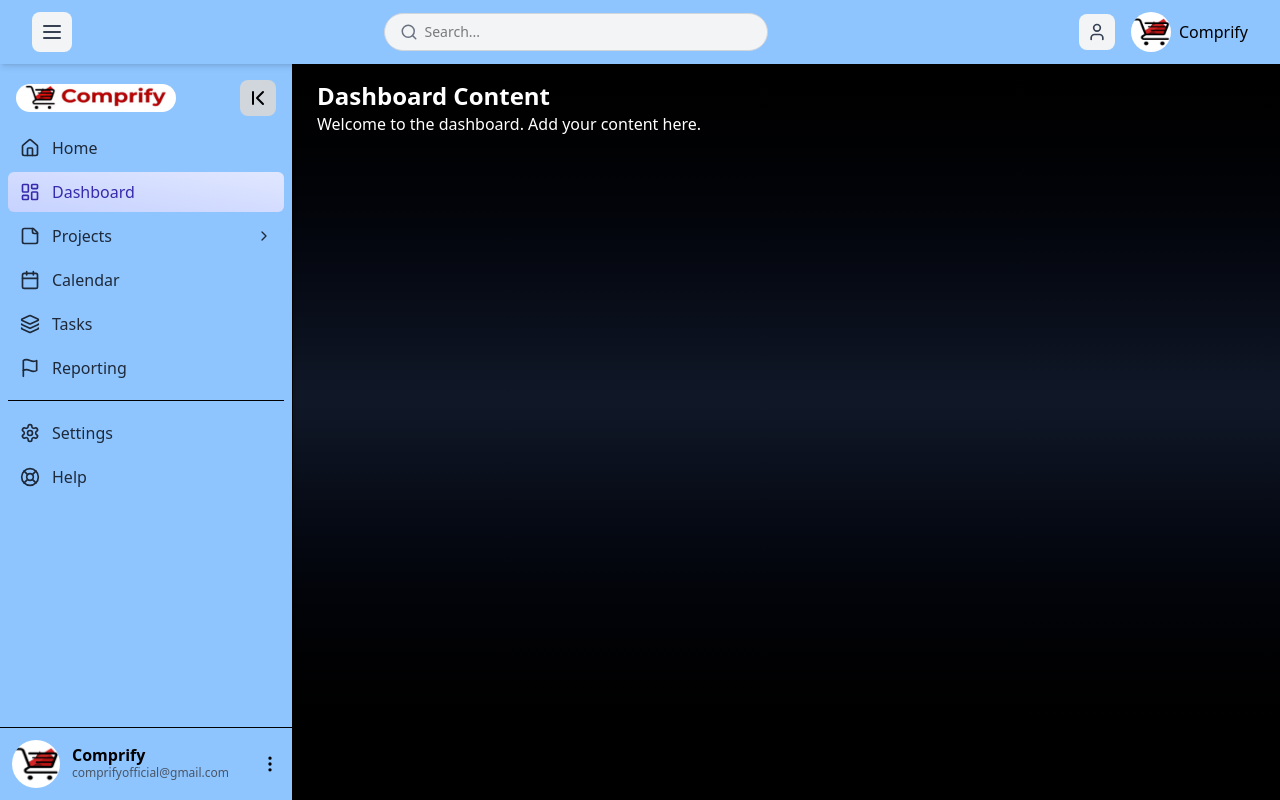
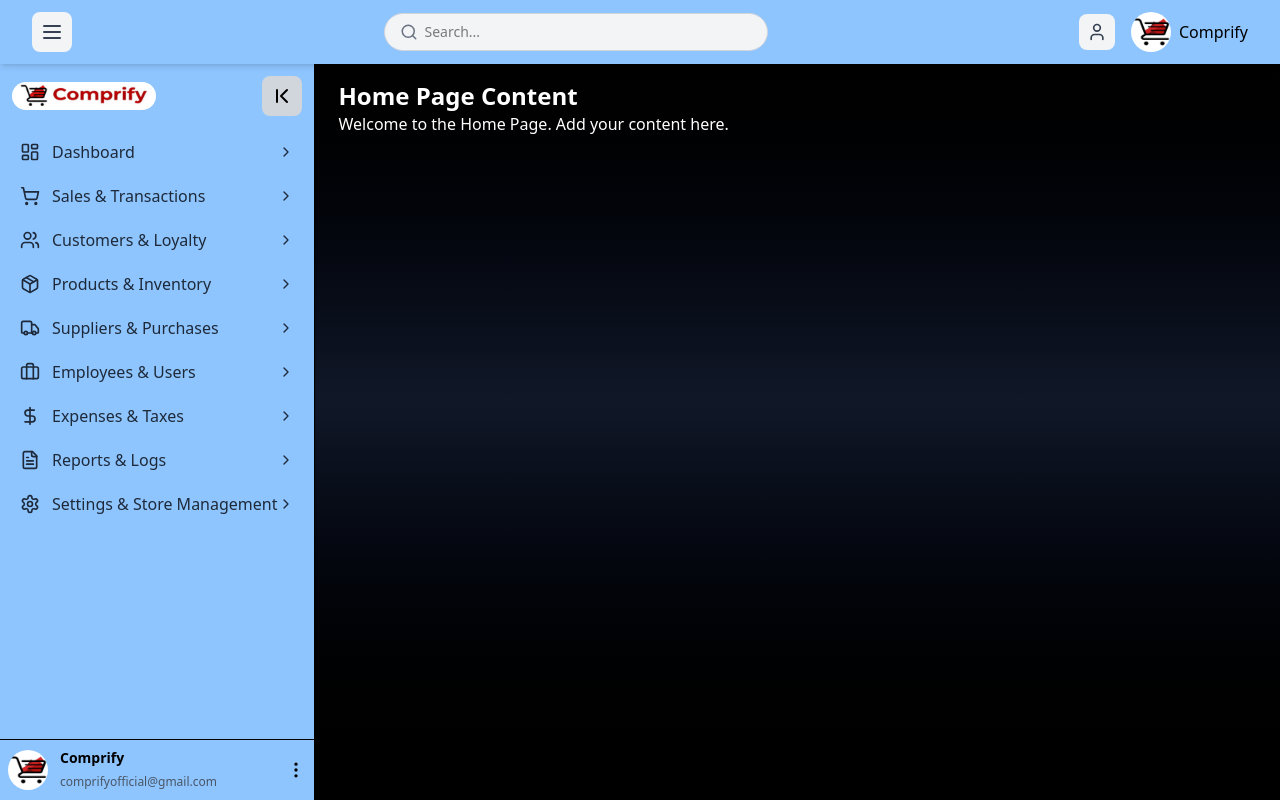
Before and after one commit to Thamizhjaisankar-git/Comprify_pos, a React (Vite) app: page / in a window 1280 px wide. Both pictures are taken after a click on the button 38 px from the left and 98 px from the top of the page. Built offline with nearby package versions, Linux system fonts and the light colour scheme.

Commit message:
changes made

```diff
--- a/src/App.jsx
+++ b/src/App.jsx
@@ -1,15 +1,16 @@
 import React from "react";
 import { BrowserRouter as Router, Routes, Route } from "react-router-dom";
 import LogIn from "./pages/loginPage/LogIn";
-import Dashboard from "./pages/dashboard/Dashboard";
+import Home from "./pages/home/Home";
 import LandingPage from "./pages/landingPage/LandingPage";
+
 
 function App() {
   return (
     <Router>
       <Routes>
         <Route exact path="/login" element={<LogIn />}></Route>
-        <Route exact path="/" element={<Dashboard />}></Route>
+        <Route exact path="/" element={<Home />}></Route>
         {/* <Route exact path="/" element={<LandingPage />} /> */}
       </Routes>
     </Router>
--- a/src/components/globalComponent/navbar/Navbar.jsx
+++ b/src/components/globalComponent/navbar/Navbar.jsx
@@ -30,7 +30,7 @@ export default function Navbar() {
                     <User size={20} className="text-gray-700" />
                 </button>
                 <div className="flex items-center gap-2 cursor-pointer">
-                    <img src={profile} className="w-10 h-10 rounded-full" alt="User Profile" />
+                    <img src={profile} className="w-10 h-10 rounded-full bg-transparent" alt="User Profile" />
                     <span className="hidden lg:block font-medium">Comprify</span>
                 </div>
             </div>
--- a/src/components/globalComponent/sidebar/Sidebar.jsx
+++ b/src/components/globalComponent/sidebar/Sidebar.jsx
@@ -12,15 +12,15 @@ export default function Sidebar({ children }) {
         <aside className="h-[calc(100vh-4rem)] mt-16 z-50 relative">
             <nav className="h-full flex flex-col bg-blue-300 border-r shadow-sm transition-all">
                 {/* Sidebar Header */}
-                <div className="p-4 pb-2 flex justify-between items-center">
+                <div className="p-3 flex justify-between items-center">
                     <img
                         src={logo}
-                        className={`rounded-full object-cover transition-all ${expanded ? "w-40 h-7 opacity-100" : "w-0 h-0 opacity-0 scale-0"}`}
+                        className={`rounded-full object-cover transition-all ${expanded ? "w-36 h-7 opacity-100" : "w-0 h-0 opacity-0 scale-0"}`}
                         alt="Logo"
                     />
                     <button
                         onClick={() => setExpanded((curr) => !curr)}
-                        className="p-1.5 rounded-lg bg-gray-300 hover:bg-gray-400"
+                        className="p-2 rounded-lg bg-gray-300 hover:bg-gray-400"
                     >
                         {expanded ? <ChevronFirst /> : <ChevronLast />}
                     </button>
@@ -28,19 +28,17 @@ export default function Sidebar({ children }) {
 
                 {/* Sidebar Items */}
                 <SidebarContext.Provider value={{ expanded }}>
-                    <ul className="flex-1 px-2">{children}</ul>
+                    <ul className="flex-1 px-2 space-y-0.5 ">{children}</ul>
                 </SidebarContext.Provider>
 
                 {/* Profile Section */}
-                <div className="border-t flex p-3">
-                    <img src={profile} className="w-12 h-12 rounded-full" alt="Profile" />
-                    <div className={`flex justify-between items-center overflow-hidden transition-all ${expanded ? "w-52 ml-3" : "w-0 opacity-0 scale-0"} `}>
-                        <div className="leading-4">
-                            <h4 className="font-semibold">Comprify</h4>
-                            <span className="text-xs text-gray-600">comprifyofficial@gmail.com</span>
-                        </div>
-                        <MoreVertical size={20} />
+                <div className="border-t flex items-center p-2">
+                    <img src={profile} className="w-10 h-10 rounded-full" alt="Profile" />
+                    <div className={`overflow-hidden transition-all ${expanded ? "w-40 ml-3" : "w-0 opacity-0 scale-0"}`}>
+                        <h4 className="font-semibold text-sm">Comprify</h4>
+                        <span className="text-xs text-gray-600">comprifyofficial@gmail.com</span>
                     </div>
+                    {expanded && <MoreVertical size={20} className="ml-auto cursor-pointer" />}
                 </div>
             </nav>
         </aside>
@@ -51,18 +49,20 @@ export function SidebarItem({ icon, text, active, alert }) {
     const { expanded } = useContext(SidebarContext);
 
     return (
-        <li className={`relative flex items-center py-2 px-3 my-1 font-medium rounded-md cursor-pointer transition-colors group ${active ? "bg-gradient-to-tr from-indigo-200 to-indigo-100 text-indigo-800" : "hover:bg-indigo-50 text-gray-800"}`}>
+        <li className={`relative flex items-center px-3 py-1.5 rounded-md cursor-pointer transition-colors group ${active ? "bg-indigo-200 text-indigo-800" : "hover:bg-indigo-50 text-gray-800 "}`}>
             {icon}
-            <span className={`overflow-hidden transition-all ${expanded ? "w-52 ml-3" : "w-0 opacity-0 scale-0"}`}>{text}</span>
+            <span className={`overflow-hidden whitespace-nowrap transition-all  ${expanded ? "w-auto ml-3" : "w-0 opacity-0 scale-0"}`}>
+                {text}
+            </span>
             {alert && (
-                <div className={`absolute right-2 w-2 h-2 rounded bg-indigo-400 ${expanded ? "" : "top-2"}`} />
+                <div className={`absolute right-2 w-2 h-2 rounded-full bg-red-500 ${expanded ? "" : "top-2"}`} />
             )}
 
             {/* Tooltip when collapsed */}
             {!expanded && (
-                <div className="absolute left-full whitespace-nowrap rounded-md px-2 py-1 ml-6 bg-indigo-100 text-indigo-800 text-sm invisible opacity-20 -translate-x-3 transition-all group-hover:visible group-hover:opacity-100 group-hover:translate-x-0">
+                <span className="absolute left-14 bg-indigo-100 text-indigo-800 text-xs rounded px-2 py-1 opacity-0 transition-opacity group-hover:opacity-100">
                     {text}
-                </div>
+                </span>
             )}
         </li>
     );
--- a/src/components/globalComponent/sidebar/SidebarDropDown.jsx
+++ b/src/components/globalComponent/sidebar/SidebarDropDown.jsx
@@ -20,7 +20,7 @@ export default function SidebarDropDown({ icon, text, subItems = [] }) {
         >
             {/* Main Sidebar Item */}
             <div
-                className={`relative flex items-center py-2 px-3 my-1 font-medium rounded-md cursor-pointer transition-colors group hover:bg-indigo-50 text-gray-800`}
+                className={`relative flex items-center py-2 px-3 my-1 font-medium rounded-md cursor-pointer transition-colors group hover:bg-indigo-50 text-gray-800 `}
                 onClick={() => expanded && setOpen(!open)} // Click to open only when expanded
             >
                 {icon}
--- a/src/pages/dashboard/Dashboard.jsx
+++ b/src/pages/dashboard/Dashboard.jsx
@@ -1,48 +1,11 @@
-import { LayoutDashboard, Home, StickyNote, Layers, Flag, Calendar, LifeBuoy, Settings, FileText } from "lucide-react";
-import Sidebar, { SidebarItem } from "../../components/globalComponent/sidebar/Sidebar";
-import SidebarDropDown from "../../components/globalComponent/sidebar/SidebarDropDown";
-import Navbar from "../../components/globalComponent/navbar/Navbar";
+import React from 'react'
 
-function Dashboard() {
+const Dashboard = () => {
   return (
-    <div className="flex h-screen text-black bg-gradient-to-b from-black via-gray-900 to-black ">
-      {/* Sidebar */}
-      <Sidebar>
-        <SidebarItem icon={<Home size={20} />} text="Home" />
-        <SidebarItem icon={<LayoutDashboard size={20} />} text="Dashboard" active />
-
-        {/* Dropdown for Projects */}
-        <SidebarDropDown
-          icon={<StickyNote size={20} />}
-          text="Projects"
-          subItems={[
-            { icon: <FileText size={18} />, text: "Project 1" },
-            { icon: <FileText size={18} />, text: "Project 2" },
-            { icon: <FileText size={18} />, text: "Project 3" }
-          ]}
-        />
-
-        <SidebarItem icon={<Calendar size={20} />} text="Calendar" />
-        <SidebarItem icon={<Layers size={20} />} text="Tasks" />
-        <SidebarItem icon={<Flag size={20} />} text="Reporting" />
-        <hr className="my-3" />
-        <SidebarItem icon={<Settings size={20} />} text="Settings" />
-        <SidebarItem icon={<LifeBuoy size={20} />} text="Help" />
-      </Sidebar>
-
-      {/* Main Content */}
-      <div className="flex-1 flex flex-col ">
-        {/* Navbar - Fixed at the top */}
-        <Navbar />
-
-        {/* Main Content Area */}
-        <main className="p-6 pt-20 text-white">
-          <h1 className="text-2xl font-bold">Dashboard Content</h1>
-          <p>Welcome to the dashboard. Add your content here.</p>
-        </main>
-      </div>
+    <div>
+      Dashboard
     </div>
-  );
+  )
 }
 
-export default Dashboard;
+export default Dashboard
--- /dev/null
+++ b/src/pages/home/Home.jsx
@@ -0,0 +1,139 @@
+import { LayoutDashboard, ShoppingCart, CreditCard, Users, Package, Truck, Briefcase, DollarSign, FileText, Settings } from "lucide-react";
+import Sidebar, { SidebarItem } from "../../components/globalComponent/sidebar/Sidebar";
+import SidebarDropDown from "../../components/globalComponent/sidebar/SidebarDropDown";
+import Navbar from "../../components/globalComponent/navbar/Navbar";
+
+function HomePage() {
+  return (
+    <div className="flex h-screen text-black bg-gradient-to-b from-black via-gray-900 to-black ">
+      {/* Sidebar */}
+      <Sidebar>
+        {/* Dashboard */}
+        <SidebarDropDown
+          icon={<LayoutDashboard size={20} />}
+          text="Dashboard"
+          subItems={[
+            { icon: <FileText size={18} />, text: "Overview" },
+            { icon: <FileText size={18} />, text: "Sales Summary" },
+            { icon: <FileText size={18} />, text: "Store Performance" }
+          ]}
+        />
+
+        {/* Sales & Transactions */}
+        <SidebarDropDown
+          icon={<ShoppingCart size={20} />}
+          text="Sales & Transactions"
+          subItems={[
+            { icon: <CreditCard size={18} />, text: "Create Sale" },
+            { icon: <FileText size={18} />, text: "Sales History" },
+            { icon: <FileText size={18} />, text: "Returns & Refunds" },
+            { icon: <FileText size={18} />, text: "Bills & Receipts" },
+            { icon: <FileText size={18} />, text: "Create Bill" },
+            { icon: <FileText size={18} />, text: "Bill List" },
+            { icon: <FileText size={18} />, text: "Receipts" },
+            { icon: <FileText size={18} />, text: "Transactions" }
+          ]}
+        />
+
+        {/* Customers & Loyalty */}
+        <SidebarDropDown
+          icon={<Users size={20} />}
+          text="Customers & Loyalty"
+          subItems={[
+            { icon: <FileText size={18} />, text: "Add Customer" },
+            { icon: <FileText size={18} />, text: "Customer List" },
+            { icon: <FileText size={18} />, text: "Customer Transactions" },
+            { icon: <FileText size={18} />, text: "Loyalty Program" }
+          ]}
+        />
+
+        {/* Products & Inventory */}
+        <SidebarDropDown
+          icon={<Package size={20} />}
+          text="Products & Inventory"
+          subItems={[
+            { icon: <FileText size={18} />, text: "Add Product" },
+            { icon: <FileText size={18} />, text: "Product List" },
+            { icon: <FileText size={18} />, text: "Categories" },
+            { icon: <FileText size={18} />, text: "Promotions & Discounts" },
+            { icon: <FileText size={18} />, text: "Stock & Inventory" },
+            { icon: <FileText size={18} />, text: "Stock List" },
+            { icon: <FileText size={18} />, text: "Adjust Inventory" }
+          ]}
+        />
+
+        {/* Suppliers & Purchases */}
+        <SidebarDropDown
+          icon={<Truck size={20} />}
+          text="Suppliers & Purchases"
+          subItems={[
+            { icon: <FileText size={18} />, text: "Add Supplier" },
+            { icon: <FileText size={18} />, text: "Supplier List" },
+            { icon: <FileText size={18} />, text: "Supplier Transactions" }
+          ]}
+        />
+
+        {/* Employees & Users */}
+        <SidebarDropDown
+          icon={<Briefcase size={20} />}
+          text="Employees & Users"
+          subItems={[
+            { icon: <FileText size={18} />, text: "Add Employee" },
+            { icon: <FileText size={18} />, text: "Employee List" },
+            { icon: <FileText size={18} />, text: "Salesmen" },
+            { icon: <FileText size={18} />, text: "Shifts & Attendance" }
+          ]}
+        />
+
+        {/* Expenses & Taxes */}
+        <SidebarDropDown
+          icon={<DollarSign size={20} />}
+          text="Expenses & Taxes"
+          subItems={[
+            { icon: <FileText size={18} />, text: "Add Expense" },
+            { icon: <FileText size={18} />, text: "Expense List" },
+            { icon: <FileText size={18} />, text: "Manage Taxes" }
+          ]}
+        />
+
+        {/* Reports & Logs */}
+        <SidebarDropDown
+          icon={<FileText size={20} />}
+          text="Reports & Logs"
+          subItems={[
+            { icon: <FileText size={18} />, text: "Sales Reports" },
+            { icon: <FileText size={18} />, text: "Inventory Reports" },
+            { icon: <FileText size={18} />, text: "Expense Reports" },
+            { icon: <FileText size={18} />, text: "Tax Reports" },
+            { icon: <FileText size={18} />, text: "Audit Logs" }
+          ]}
+        />
+
+        {/* Settings & Store Management */}
+        <SidebarDropDown
+          icon={<Settings size={20} />}
+          text="Settings & Store Management"
+          subItems={[
+            { icon: <FileText size={18} />, text: "Store Information" },
+            { icon: <FileText size={18} />, text: "Roles & Permissions" },
+            { icon: <FileText size={18} />, text: "Notification Settings" }
+          ]}
+        />
+      </Sidebar>
+
+      {/* Main Content */}
+      <div className="flex-1 flex flex-col ">
+        {/* Navbar - Fixed at the top */}
+        <Navbar />
+
+        {/* Main Content Area */}
+        <main className="p-6 pt-20 text-white">
+          <h1 className="text-2xl font-bold">Home Page Content</h1>
+          <p>Welcome to the Home Page. Add your content here.</p>
+        </main>
+      </div>
+    </div>
+  );
+}
+
+export default HomePage;
```
